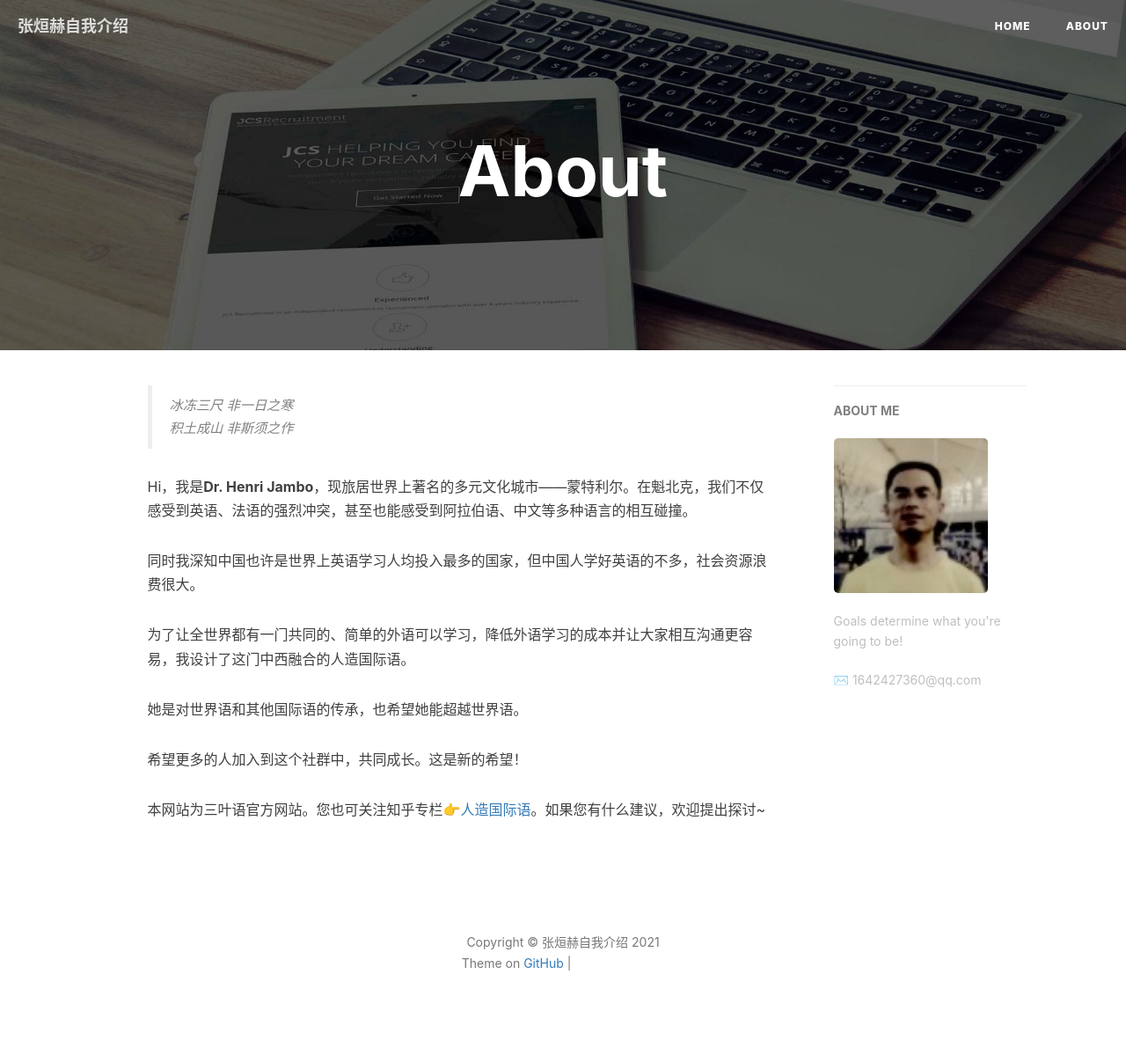
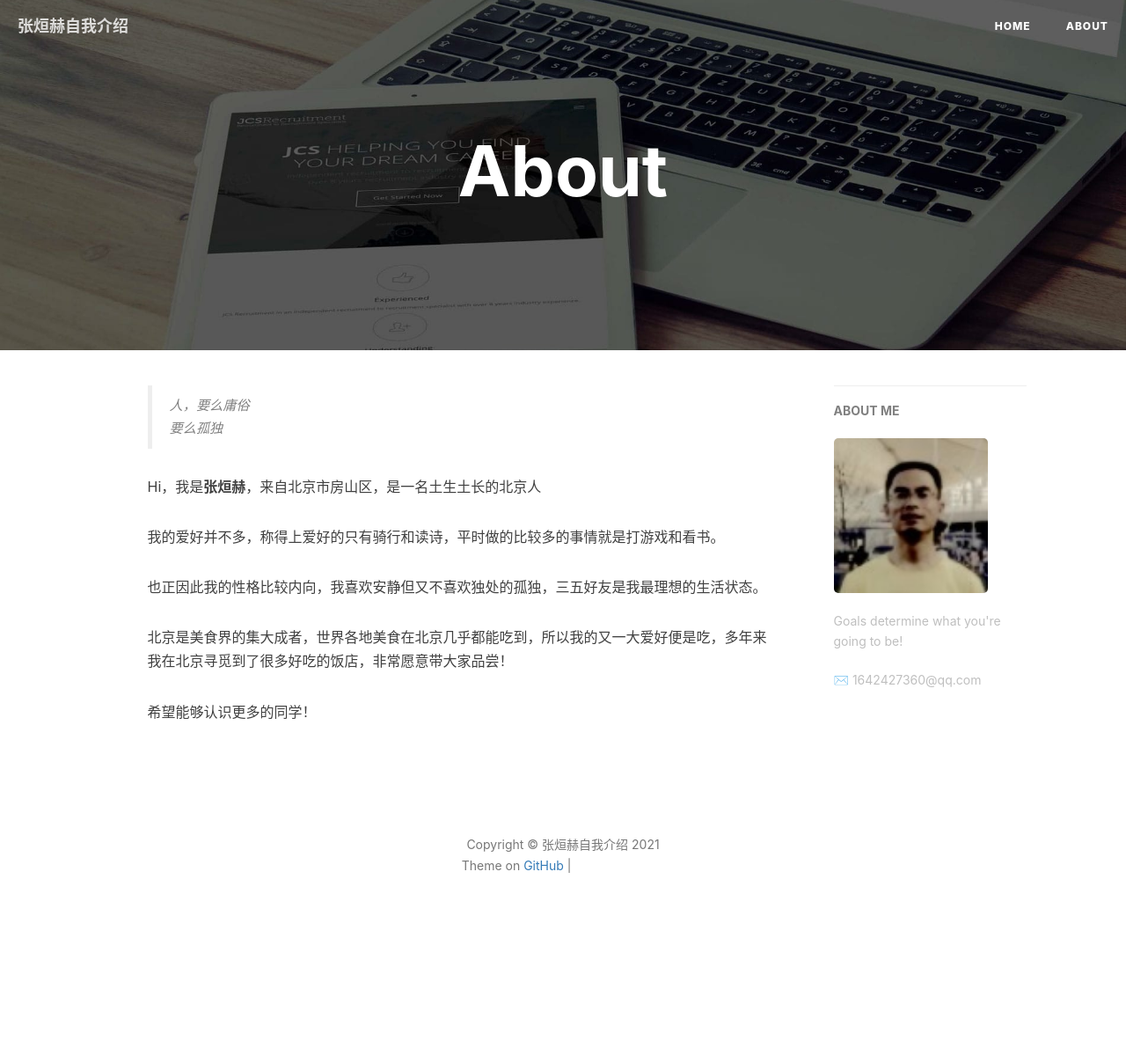
Before and after one commit to Satanchia/Satanchia.github.io, a Jekyll site: the page built from 3-about.html, in a window 1280 px wide. Shown: the whole page at 88% size. Built offline with Jekyll 4.4.1, drawn with Linux system fonts in a browser that asks for light colours; nearby versions of some CDN libraries; comment, search, counter and statistics services are not loaded; after the commit the page ends 1088 px from its top, so only the background shows below that; grey boxes are pictures that could not be loaded.

Commit message:
Update 3-about.html

```diff
--- a/3-about.html
+++ b/3-about.html
@@ -15,20 +15,20 @@ header-img: "img/post-bg-rwd.jpg"
 <div class="zh post-container">
 
     <!--copied from markdown -->
-    <blockquote><p>冰冻三尺 非一日之寒<br>
-    积土成山 非斯须之作</p></blockquote>
+    <blockquote><p>人，要么庸俗<br>
+    要么孤独</p></blockquote>
 
-    <p>Hi，我是<strong>Dr. Henri Jambo</strong>，现旅居世界上著名的多元文化城市——蒙特利尔。在魁北克，我们不仅感受到英语、法语的强烈冲突，甚至也能感受到阿拉伯语、中文等多种语言的相互碰撞。</p>
+    <p>Hi，我是<strong>张烜赫</strong>，来自北京市房山区，是一名土生土长的北京人</p>
 
-    <p>同时我深知中国也许是世界上英语学习人均投入最多的国家，但中国人学好英语的不多，社会资源浪费很大。</p>
+    <p>我的爱好并不多，称得上爱好的只有骑行和读诗，平时做的比较多的事情就是打游戏和看书。</p>
 
-    <p>为了让全世界都有一门共同的、简单的外语可以学习，降低外语学习的成本并让大家相互沟通更容易，我设计了这门中西融合的人造国际语。</p>
+    <p>也正因此我的性格比较内向，我喜欢安静但又不喜欢独处的孤独，三五好友是我最理想的生活状态。</p>
 
-    <p>她是对世界语和其他国际语的传承，也希望她能超越世界语。</p>
+    <p>北京是美食界的集大成者，世界各地美食在北京几乎都能吃到，所以我的又一大爱好便是吃，多年来我在北京寻觅到了很多好吃的饭店，非常愿意带大家品尝！</p>
 
-    <p>希望更多的人加入到这个社群中，共同成长。这是新的希望！</p>
+    <p>希望能够认识更多的同学！</p>
 
-    <p>本网站为三叶语官方网站。您也可关注知乎专栏<a href="https://zhuanlan.zhihu.com/Artificial-International-Language">👉人造国际语</a>。如果您有什么建议，欢迎提出探讨~</p>
+
 
     <p></p>
 
```
